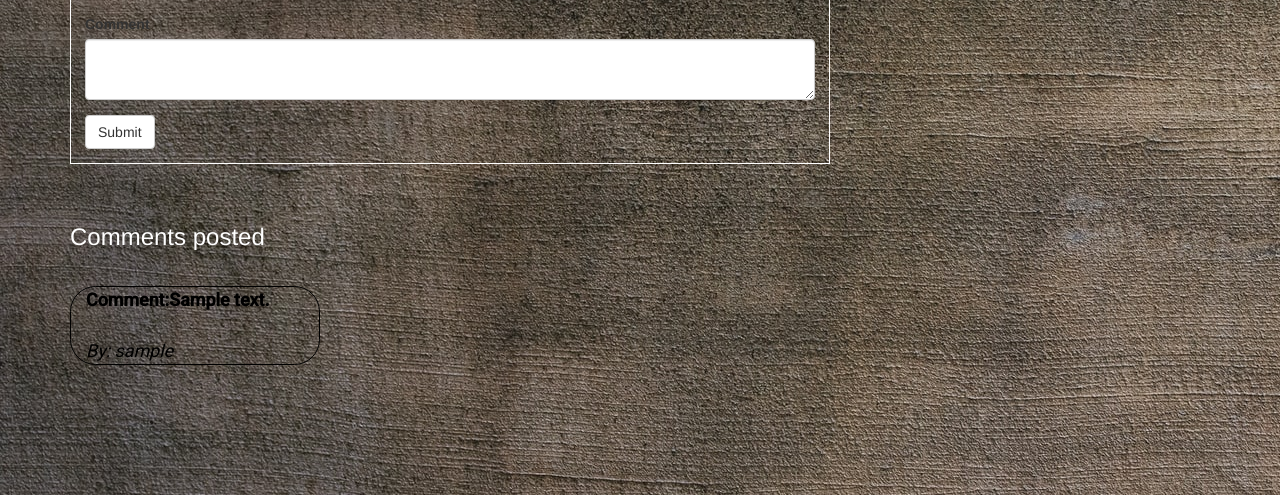
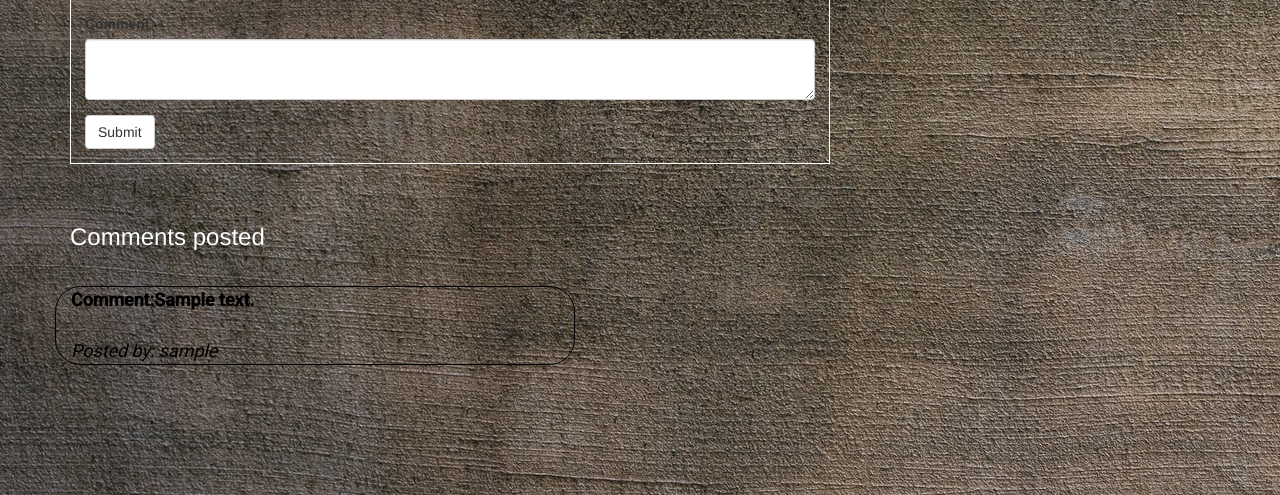
Before and after one commit to JoyChristine/Blog, a Flask app: template app/templates/comment.html in a window 1280 px wide. Shown: the part 305-800 px from the top of the page. Run offline with Flask 2, Linux system fonts and the light colour scheme; the template is opened without the code that fills it: values that come from a table or form of the project are taken from there, others are empty; tables that the repository leaves empty hold one stand-in row (values such as "Sample post"); some libraries are stand-ins or nearby versions.

Commit message:
display blogs & comments

```diff
--- a/app/templates/macros.html
+++ b/app/templates/macros.html
@@ -7,7 +7,7 @@
         <div class="col-sm-12">
             <div class="card">
                 <div class="media-body">
-                    <div class="thumbnail" style="background-color: transparent;">
+
                         <div class="row">
 
                             <div class="col-md-10">
@@ -15,18 +15,18 @@
                                     <h3 class="inline">
                                         <a class="blog-title" id="blog-title" href="#">{{blog.blog_title}}</a>
                                     </h3>
-                                    <small class="text-muted">  Posted on {{blog.posted.strftime('%d/%m/%Y')}}</small>
+
 
                                 </p>
-                                <p class="blog-content">{{blog.content}}</p>
+                                <p class="blog-content" id="blog-content">{{blog.content}}</p>
                                 <small class="text-muted">
-                                    Author {{blog.user.username}}
+                                    Posted by {{blog.user.username}} on {{blog.posted.strftime('%d/%m/%Y')}}
                                 </small>
 
                                 <br>
                                 <br>
                                 <div class="bottom">
-                                    <a href="{{url_for('main.comment',blog_id=blog.id)}}" class= "btn btn-primary btn-sm"> Comment</a>
+                                    <a href="{{url_for('main.comment',blog_id=blog.id)}}" id= "comment"> Comment</a>
 
                                </div>
 
@@ -34,7 +34,7 @@
                             </div>
 
                         </div>
-                    </div>
+
 
                 </div>
 
@@ -48,17 +48,21 @@
 {% macro displayComments(all_comments) %}
 {% if all_comments %}
     {% for comment in all_comments %}
-    <div class="row" >
-        <div class="col-sm-12">
-        <div class="col-md-4" id="com" >
-                <b>Comment:{{comment.comment}}</b>
-                <br><br>
-                <i>By: {{comment.user.username}}</i>
+
+        <div class="row" >
+
+            <div class="col-md-8" id="com" >
+                    <b>Comment:{{comment.comment}}</b>
+                    <br><br>
+                    <i>Posted by: {{comment.user.username}}</i>
 
 
 
-        </div>  </div>
-    </div>
+            </div>
+        </div>
+
+
+
 {% endfor %}
 {% else %}
 {% endif %}
```
